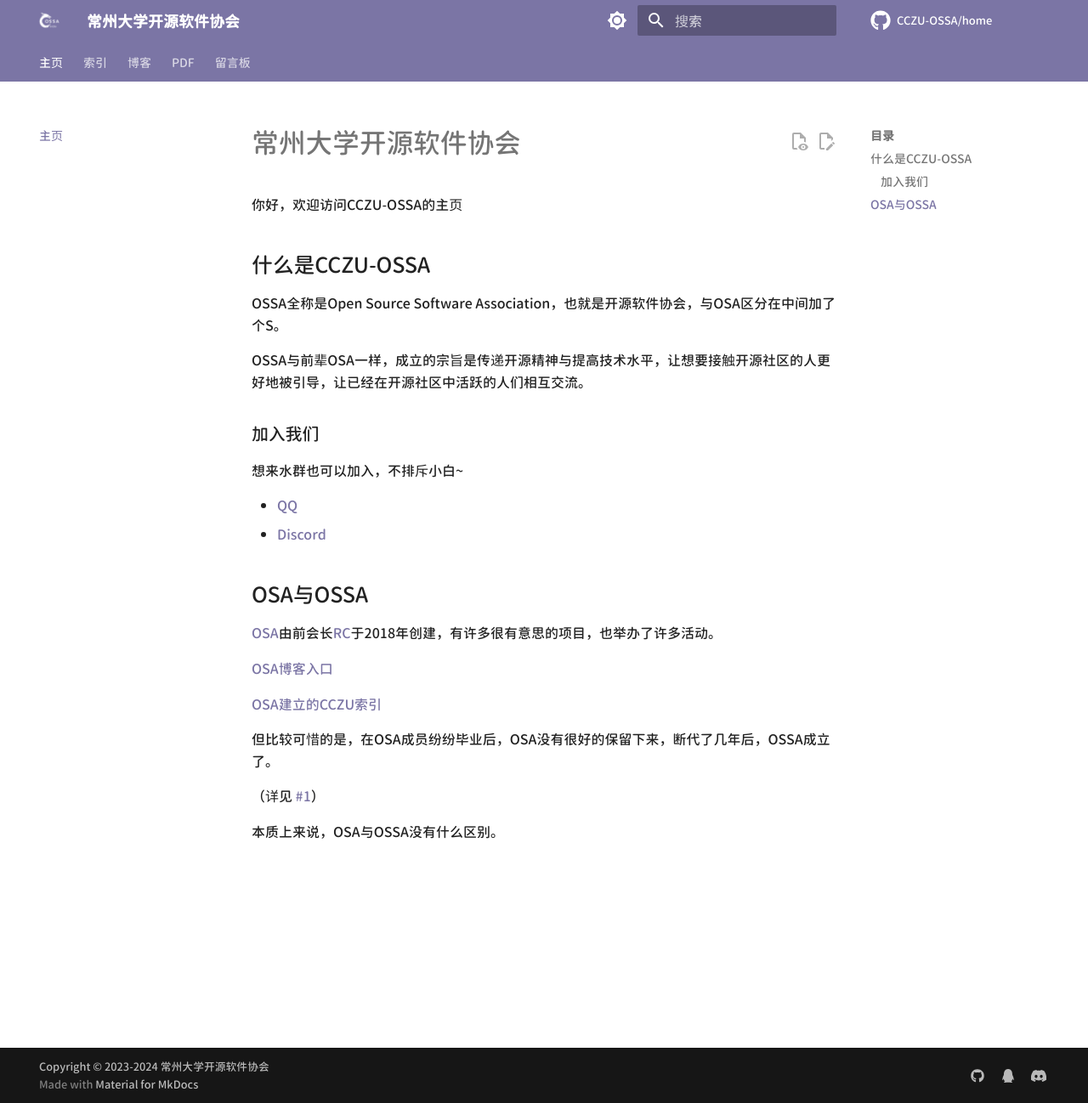
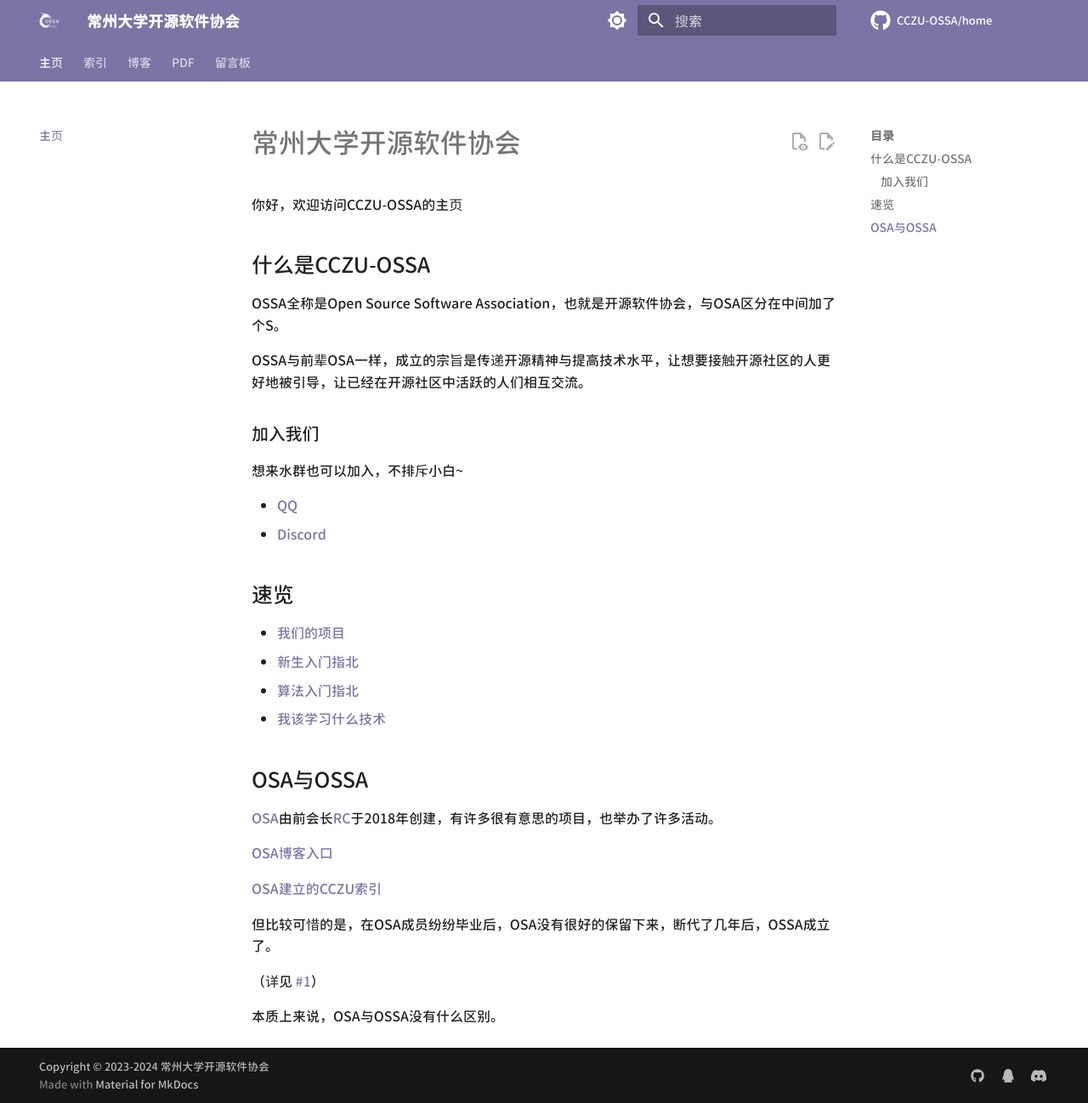
Before and after one commit to CCZU-OSSA/home, an MkDocs documentation site: the page built from docs/index.md, in a window 1280 px wide and 1298 px high. Shown: the whole window at 85% size. Built offline with MkDocs 1.6.1 and Material for MkDocs 9.7.7, drawn with Linux system fonts in a browser that asks for light colours; some web fonts are replaced; comment, search, counter and statistics services are not loaded.

Commit message:
✨ Add Overview

```diff
--- a/docs/index.md
+++ b/docs/index.md
@@ -19,6 +19,13 @@ OSSA与前辈OSA一样，成立的宗旨是传递开源精神与提高技术水
  - [QQ](http://qm.qq.com/cgi-bin/qm/qr?_wv=1027&k=6wgGLJ_NmKQl7f9Ws6JAprbTwmG9Ouei&authKey=g7bXX%2Bn2dHlbecf%2B8QfGJ15IFVOmEdGTJuoLYfviLg7TZIsZCu45sngzZfL3KktN&noverify=0&group_code=947560153)
  - [Discord](https://discord.gg/hkkmsQaBGQ)
 
+## 速览
+
+ - [我们的项目](./indexs/projects.md)
+ - [新生入门指北](./indexs/for-fresher.md)
+ - [算法入门指北](./blog/algorithm/guide-to-algorithm-competitions.md)
+ - [我该学习什么技术](./blog/tech/what-to-learn.md)
+
 ## OSA与OSSA
 
 [OSA](https://github.com/cczu-osa)由前会长[RC](https://github.com/stdrc)于2018年创建，有许多很有意思的项目，也举办了许多活动。
```
